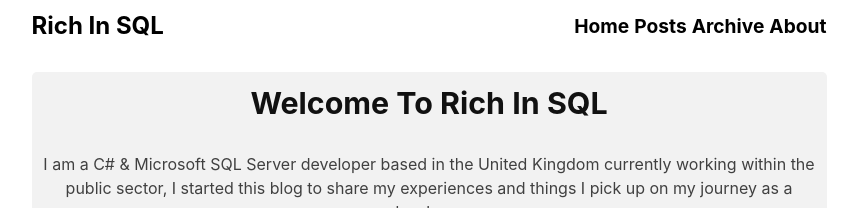
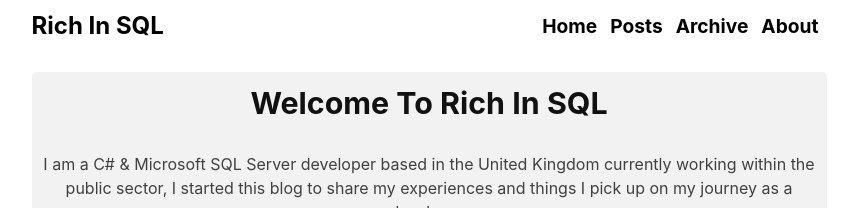
Before and after one commit to BonzaOwl/CodeNameOwl, a Jekyll site: the page built from index.md, in a window 1280 px wide. Shown: the top 208 px of the page, without its empty margins (211-1069 px from the left). Built offline with Jekyll 4.4.1, drawn with Linux system fonts in a browser that asks for light colours; nearby versions of some CDN libraries.

Commit message:
To Space
Added some spacing

```diff
--- a/_includes/nav.html
+++ b/_includes/nav.html
@@ -7,16 +7,16 @@
   <div class="collapse navbar-collapse flex-grow-0" id="nav">
       <ul class="navbar-nav text-right">
           <li class="nav-item">
-            <a href="/" class="nav-items">Home</a>
+            <a href="/" class="nav-items mr-2">Home</a>
           </li>
           <li class="nav-item">
-              <a href="posts" class="nav-items">Posts</a>
+              <a href="posts" class="nav-items mr-2">Posts</a>
           </li>
           <li class="nav-item">
-            <a href="categories" class="nav-items">Archive</a>
+            <a href="categories" class="nav-items mr-2">Archive</a>
         </li>
         <li class="nav-item">
-          <a href="about" class="nav-items">About</a>
+          <a href="about" class="nav-items mr-2">About</a>
       </li>
       </ul>
       </div>
```
